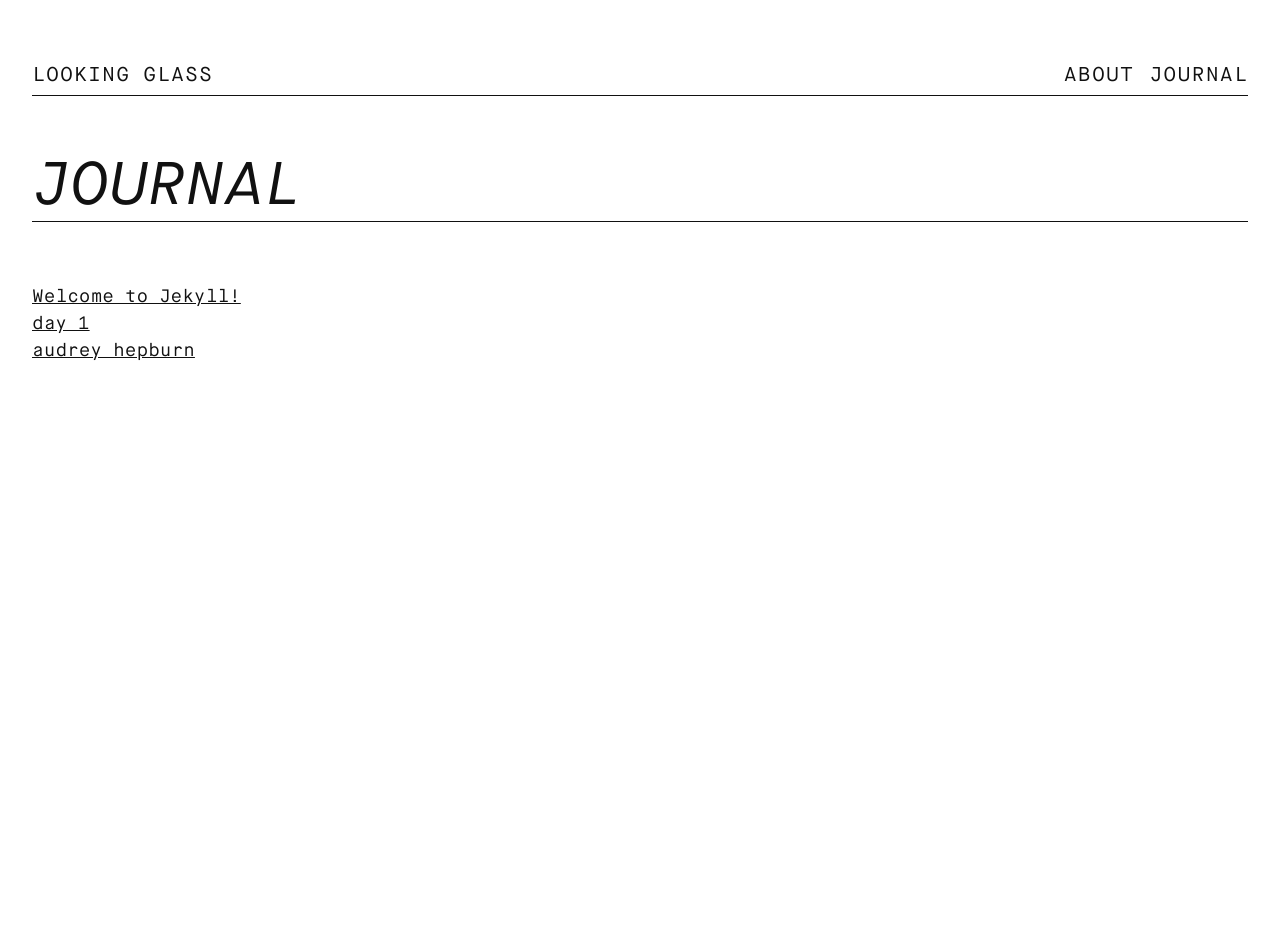
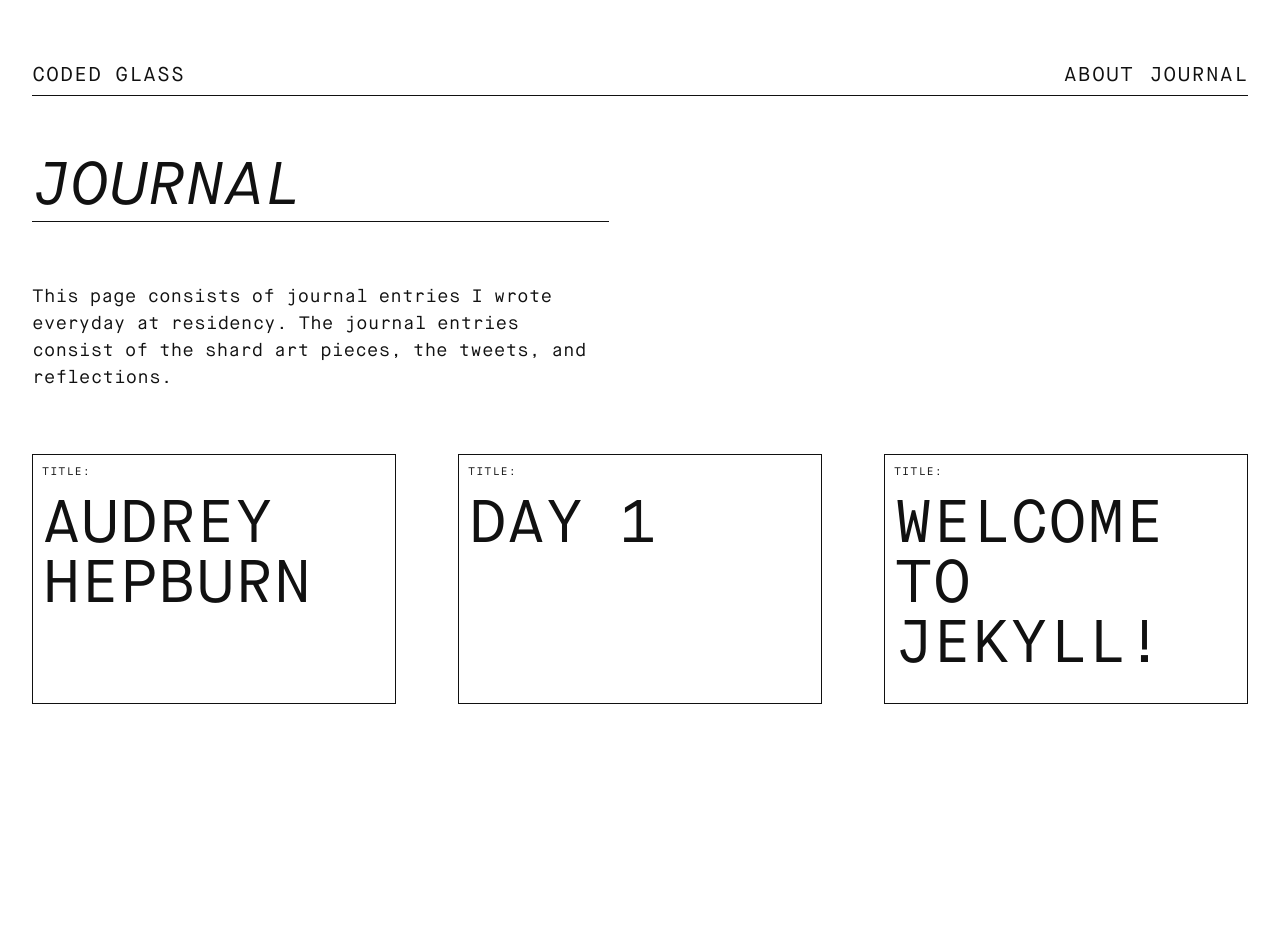
Before and after one commit to BrianaCamp/looking-glass, a Jekyll site: the page built from journal.markdown, in a window 1280 px wide. Built offline with Jekyll 4.4.1, drawn with Linux system fonts in a browser that asks for light colours; before the commit the page ends 900 px from its top, so only the background shows below that.

Commit message:
adds journal landing page ref #5

```diff
--- a/_config.yml
+++ b/_config.yml
@@ -1,5 +1,5 @@
 ---
-title: Looking Glass
+title: Coded Glass
 timezone: UTC
 collections:
   interviews:
--- a/_layouts/journal.html
+++ b/_layouts/journal.html
@@ -2,10 +2,15 @@
 layout: page
 ---
 
-<ul>
-{% for post in site.journal %}
-
-        <li> <a href="{{ post.url }}">{{ post.title }}</a></li>
-
-{% endfor %}
-</ul>
+<section class="section section--medium">
+    <ul class="grid small--grid--2up large--grid--3up">
+        {% for post in site.journal reversed %}
+            <li class="grid__item">
+                <a class="box-content box-content--journal" href="{{ post.url }}">
+                    <p class="box-content__title">title:</p>
+                    <h3 class="box-content--journal-title">{{ post.title }}</h3>
+                </a>
+            </li>
+        {% endfor %}
+    </ul>
+</section>
--- a/_layouts/page.html
+++ b/_layouts/page.html
@@ -4,7 +4,20 @@
 
 <article class="section">
     <div class="container">
-        <h1 class="page-title">{{ page.title }}</h1>
+        <div class="grid medium--grid--2up">
+            <div class="grid__item">
+                <h1 class="page-title">{{ page.title }}</h1>
+                {% unless page.description == nil or page.description == '' %}
+                    <div class="text">
+                        {{ page.description }}
+                    </div>
+                {% endunless %}
+            </div>
+            <div class="grid__item">
+
+            </div>
+        </div>
+
 
         {{ content | markdownify | smartify }}
     </div>
--- a/journal.markdown
+++ b/journal.markdown
@@ -2,4 +2,5 @@
 title: Journal
 date: 2018-07-13 01:26:00 Z
 layout: journal
+description: This page consists of journal entries I wrote everyday at residency. The journal entries consist of the shard art pieces, the tweets, and reflections.
 ---
```
Also changed, not shown: source/scss/_4_modules/_content.scss (+22 -0 lines), source/scss/_4_modules/_sections.scss (+8 -0 lines), assets/css/kss/styleguide.css, assets/css/screen.css, 2 other files.
